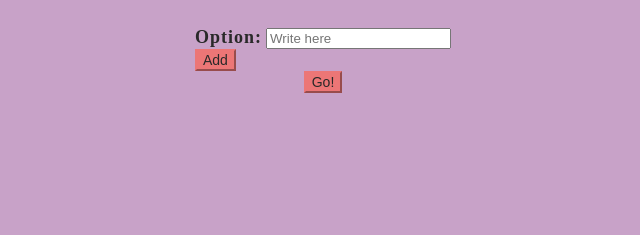
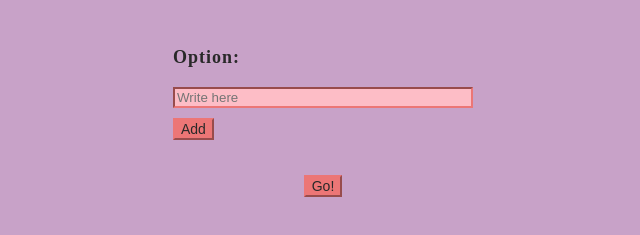
Before and after one commit to jenniferthorpe/tjejer_kodar, a plain HTML site: page index.html in a window 1280 px wide. Shown: the part 183-418 px from the top of the page, without its empty margins (317-957 px from the left). Drawn offline with Linux system fonts and the light colour scheme.

Commit message:
ändringar dag 2

```diff
--- a/index.html
+++ b/index.html
@@ -7,13 +7,14 @@
   </head>
   <body>
     <h1>Help me choose between:</h1>
-    <div>
-      <div>
+    <div class="optionBox">
+      <div class="options">
         <label>Option:</label>
-        <input placeholder="Write here">
+        <br>
+        <input placeholder="Write here" class="inputField">
       </div>
-      <button>Add</button>
+      <button class="addButton">Add</button>
     </div>
-    <button>Go!</button>
+    <button class="goButton">Go!</button>
   </body>
 </html>
```
